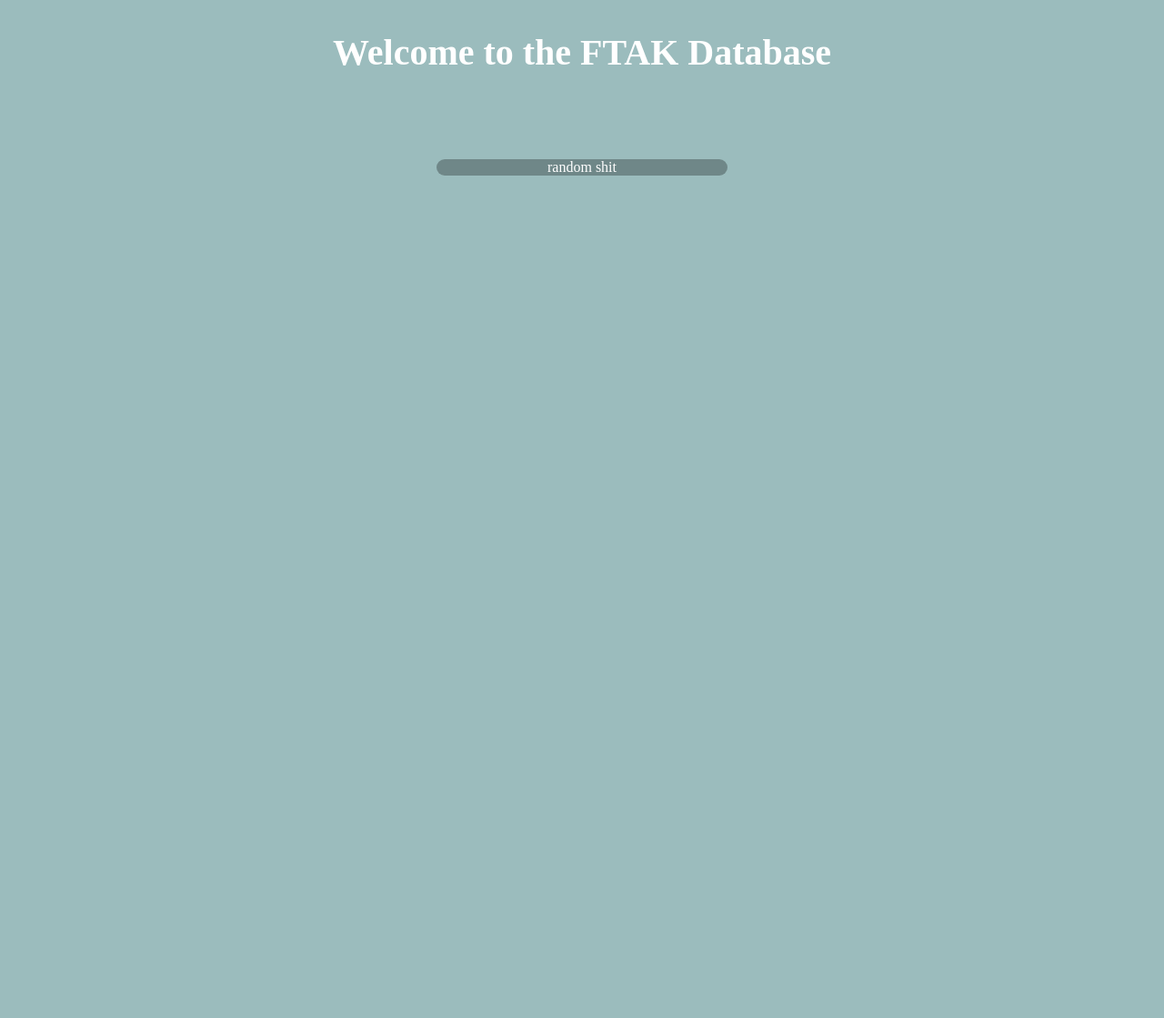
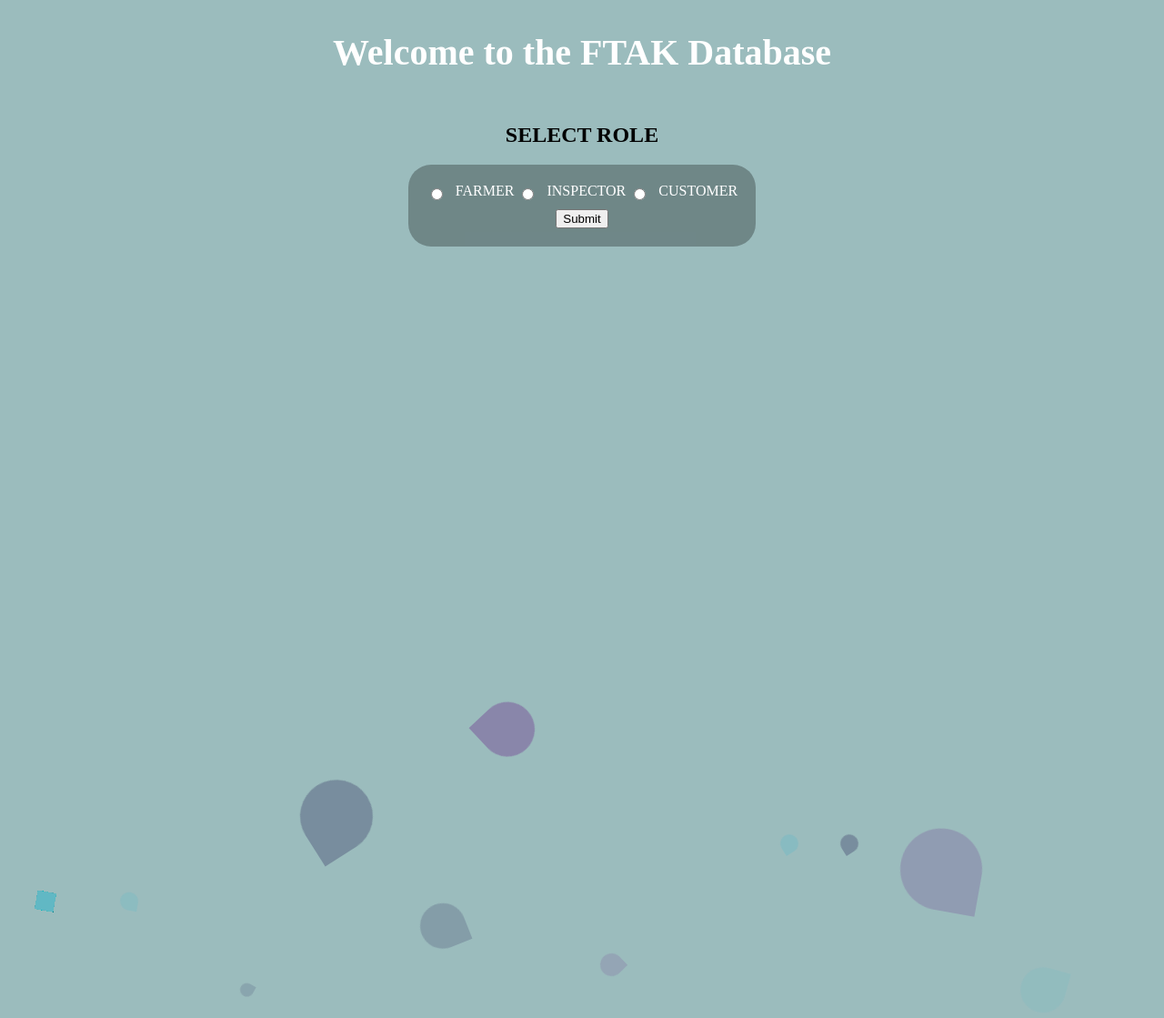
Before and after one commit to unniisme/FTAK-DB, a Flask app: page / in a window 1280 px wide. Shown: the whole page at 91% size. Before the commit the page ends 193 px from the top, so only its background shows below. Run offline with Flask 3, Linux system fonts and the light colour scheme.

Commit message:
added login page for each of the roles

```diff
--- a/app/app.py
+++ b/app/app.py
@@ -1,4 +1,4 @@
-from flask import Flask, render_template, request
+from flask import Flask, render_template, request, redirect,  url_for
 from api.database import FTAKdb
 
 app = Flask(__name__)
@@ -15,9 +15,47 @@ db = FTAKdb(user_name=USER_NAME,
                     password=PASSWORD,
                     host=HOST,port=PORT)
 
-@app.route('/')
+@app.route('/', methods=['POST','GET'])
 def home():
+    if request.method =='POST':
+        if 'role' in request.form:
+            role = request.form['role']
+            if role == 'FARMER':
+                return redirect(url_for('farmerlogin'))
+            if role == 'INSPECTOR':
+                return redirect(url_for('inspectorlogin'))
+            if role == 'CUSTOMER':
+                return redirect(url_for('customerlogin'))
+            return role
     return render_template('home.html')
+
+
+@app.route('/farmerlogin', methods=['POST','GET'])
+def farmerlogin():
+    if 'username' in request.form:
+        username = request.form['username']
+        password = request.form['password']
+
+    return render_template('login.html',role = 'farmer')
+
+
+@app.route('/inspectorlogn', methods=['POST','GET'])
+def inspectorlogin():
+    if 'username' in request.form:
+        username = request.form['username']
+        password = request.form['password']
+
+    return render_template('login.html',role = 'inspector')
+
+
+@app.route('/customerlogin', methods=['POST','GET'])
+def customerlogin():
+    if 'username' in request.form:
+        username = request.form['username']
+        password = request.form['password']
+
+    return render_template('login.html',role = 'customer')
+
 
 @app.route('/<farmer_id>')
 def getFarmer(farmer_id):
--- a/app/static/css/home.css
+++ b/app/static/css/home.css
@@ -13,16 +13,14 @@ body{
   }
 
   .div1{
-    margin-top:60px;
-    margin-bottom: 20px;
     margin-left: auto;
     margin-right: auto;
     background-color: rgba(0, 0, 0, 0.281);
-    width: 40vh;
     color:white;
     border-radius: 25px;
     overflow-x: auto;
     font-family: 'Poppins';
+    padding: 20px 20px;
 
   }
   .heading{
@@ -32,3 +30,160 @@ body{
     font-family: 'Lobster';
     text-align: center;
   }
+
+  input[type=radio] {
+    margin-right: 10px;
+    vertical-align: middle;
+  }
+
+  label {
+    display: inline-block;
+    margin-bottom: 10px;
+  }
+
+  /* Animated Circles CSS */
+
+.circles {
+	position: absolute;
+	bottom: 0;
+	left: 0;
+	width: 100%;
+	height: 100%;
+	z-index: -1;
+}
+
+.circles li {
+	position: absolute;
+	display: block;
+	list-style: none;
+	width: 20px;
+	height: 20px;
+	background: rgba(96, 183, 199, 0.5);
+	animation: animate 25s linear infinite;
+	bottom: calc(-150px - 40vh);
+}
+
+.circles li:nth-child(1) {
+	left: 25%;
+	width: 80px;
+	height: 80px;
+	animation-delay: 0s;
+	animation-duration: 20s;
+	border-radius: 50%;
+	border-top-left-radius: 0 !important;
+	background: rgba(47, 44, 92, 0.5);
+}
+
+.circles li:nth-child(2) {
+	left: 10%;
+	width: 20px;
+	height: 20px;
+	animation-delay: 0s;
+	animation-duration: 25s;
+	border-radius: 50%;
+	border-top-left-radius: 0 !important;
+	background: rgba(96, 183, 199, 0.5);
+}
+
+.circles li:nth-child(3) {
+	left: 70%;
+	width: 20px;
+	height: 20px;
+	animation-delay: 0s;
+	animation-duration: 20s;
+	border-radius: 50%;
+	border-top-left-radius: 0 !important;
+	background: rgba(47, 44, 92, 0.5);
+}
+
+.circles li:nth-child(4) {
+	left: 40%;
+	width: 60px;
+	height: 60px;
+	animation-delay: 0s;
+	animation-duration: 15s;
+	border-radius: 50%;
+	border-top-left-radius: 0 !important;
+	background: rgba(114, 63, 145, 0.5);
+}
+
+.circles li:nth-child(5) {
+	left: 65%;
+	width: 20px;
+	height: 20px;
+	animation-delay: 0s;
+	animation-duration: 20s;
+	border-radius: 50%;
+	border-top-left-radius: 0 !important;
+	background: rgba(96, 183, 199, 0.5);
+}
+
+.circles li:nth-child(6) {
+	left: 75%;
+	width: 90px;
+	height: 90px;
+	animation-delay: 0s;
+	animation-duration: 25s;
+	border-radius: 50%;
+	border-top-left-radius: 0 !important;
+	background: rgba(114, 63, 145, 0.5);
+}
+
+.circles li:nth-child(7) {
+	left: 35%;
+	width: 50px;
+	height: 50px;
+	animation-delay: 0s;
+	animation-duration: 30s;
+	border-radius: 50%;
+	border-top-left-radius: 0 !important;
+	background: rgba(47, 44, 92, 0.5);
+}
+
+.circles li:nth-child(8) {
+	left: 50%;
+	width: 25px;
+	height: 25px;
+	animation-delay: 0s;
+	animation-duration: 35s;
+	border-radius: 50%;
+	border-top-left-radius: 0 !important;
+	background: rgba(114, 63, 145, 0.5);
+}
+
+.circles li:nth-child(9) {
+	left: 20%;
+	width: 15px;
+	height: 15px;
+	animation-delay: 0s;
+	animation-duration: 40s;
+	border-radius: 50%;
+	border-top-left-radius: 0 !important;
+	background: rgba(47, 44, 92, 0.5);
+}
+
+.circles li:nth-child(10) {
+	left: 85%;
+	width: 50px;
+	height: 50px;
+	animation-delay: 0s;
+	animation-duration: 45s;
+	border-radius: 50%;
+	border-top-left-radius: 0 !important;
+	background: rgba(96, 183, 199, 0.5);
+}
+
+@keyframes animate {
+	0% {
+		transform: translateY(0) rotate(0deg);
+		opacity: 0;
+	}
+	50% {
+		transform: translateY(-60vh) rotate(360deg);
+		opacity: 1;
+	}
+	100% {
+		transform: translateY(-120vh) rotate(720deg);
+		opacity: 0;
+	}
+}
--- a/app/templates/home.html
+++ b/app/templates/home.html
@@ -5,8 +5,33 @@
     </head>
     <body>
         <h1 class="heading" >Welcome to the FTAK Database</h1>
+        <h2>SELECT ROLE</h2>
         <div class="div1">
-            random shit
+            <form id="myForm" method="post">
+              <label>
+                <input type="radio" name="role" value="FARMER">
+                FARMER
+              </label>
+              <label>
+                <input type="radio" name="role" value="INSPECTOR">
+                INSPECTOR
+              </label>
+              <label>
+                <input type="radio" name="role" value="CUSTOMER">
+                CUSTOMER
+              </label>
+              <br>
+              <button type="submit" value="RoleSubmit">Submit</button>
+            </form>
+
         </div>
+
+        <ul class='circles'>
+
+            {% for i in range(300) %}
+                <li></li>
+            {% endfor %}
+         </ul>
+
     </body>
 </html>
```
Also changed, not shown: app/templates/login.html (added, +25 -0 lines).
